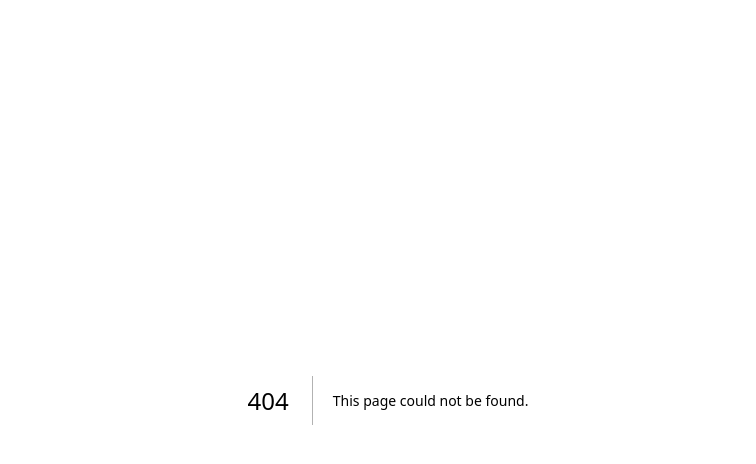
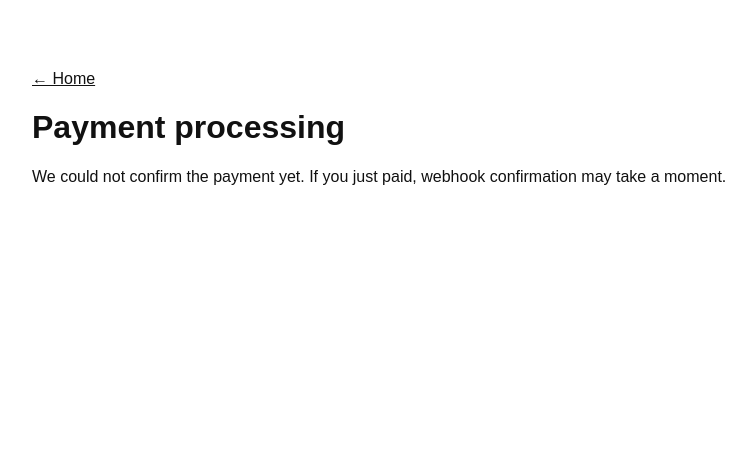
Before and after one commit to ankitRajpoot17/creator-commerce-saas, a Next.js app: page /purchase/success in a window 1280 px wide. Before the commit this address had no page. Shown: the top 464 px of the page, without its empty margins (252-1008 px from the left). Built offline with nearby package versions, Linux system fonts and the light colour scheme; no server answers.

Commit message:
Add purchase success page

```diff
--- /dev/null
+++ b/app/purchase/success/page.tsx
@@ -0,0 +1,17 @@
+import { prisma } from "@/lib/prisma";
+import { getCurrentUser } from "@/lib/auth";
+
+export default async function PurchaseSuccess({searchParams}:{searchParams:Promise<{orderId?:string}>}){
+  const {orderId}=await searchParams;
+  const order=orderId?await prisma.order.findUnique({where:{id:orderId},include:{product:true}}):null;
+  const user=await getCurrentUser();
+  const isOwner=Boolean(user&&order&&user.id===order.creatorId);
+  return <main style={{maxWidth:760,margin:"auto",padding:"70px 24px",fontFamily:"Arial"}}>
+    <a href="/">← Home</a>
+    <h1>{order?.status==="PAID"?"Payment successful":"Payment processing"}</h1>
+    <p>{order?.status==="PAID"?"Your purchase is confirmed.":"We could not confirm the payment yet. If you just paid, webhook confirmation may take a moment."}</p>
+    {order?.status==="PAID"&&order.product.type==="COURSE"&&<p><a href={"/dashboard/learning"}>Go to My Learning →</a></p>}
+    {order?.status==="PAID"&&order.product.type!=="COURSE"&&<p>Your digital purchase is ready in your order email/download flow.</p>}
+    {isOwner&&<p style={{color:"#777"}}>Creator view: this order belongs to your product.</p>}
+  </main>;
+}
```
